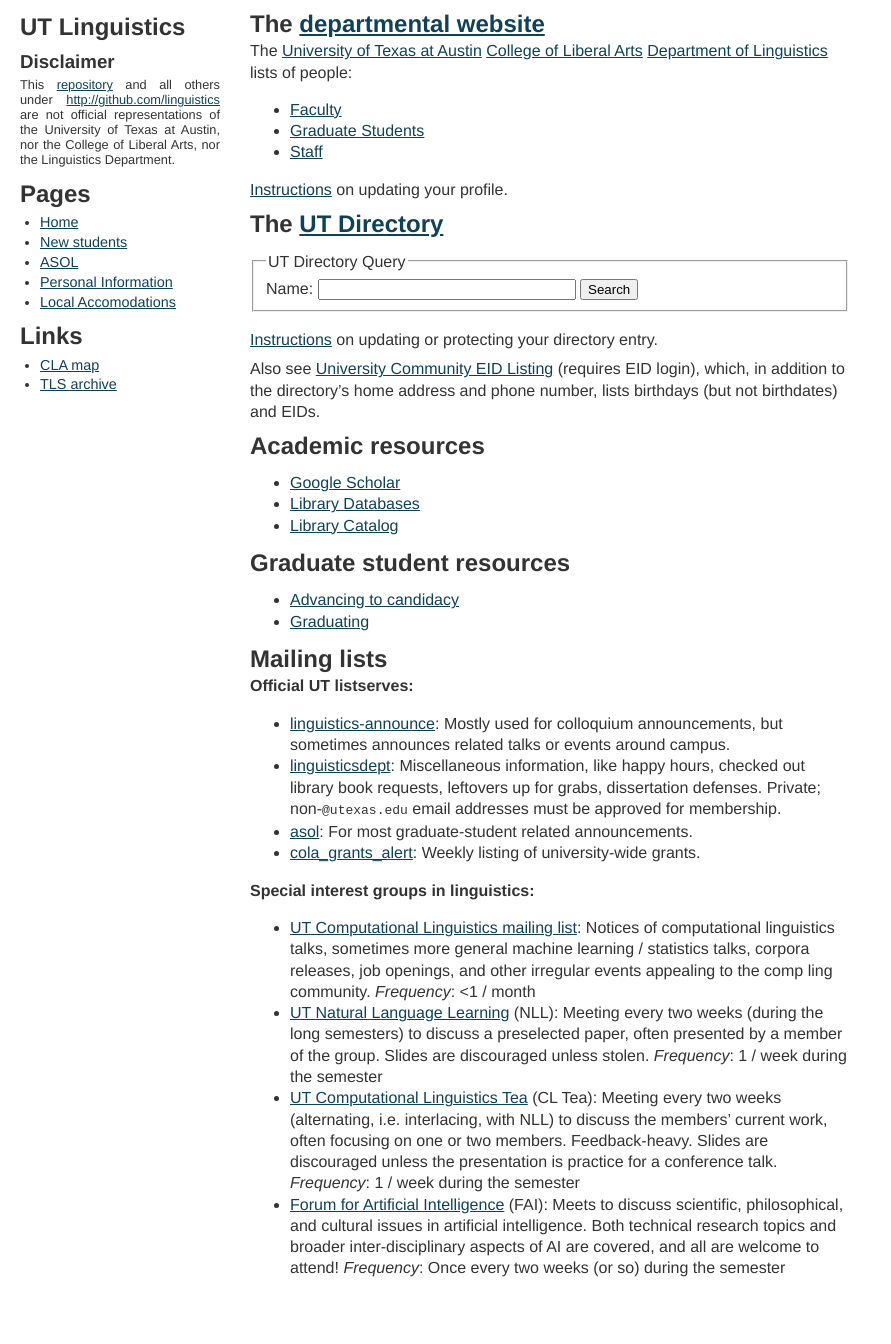
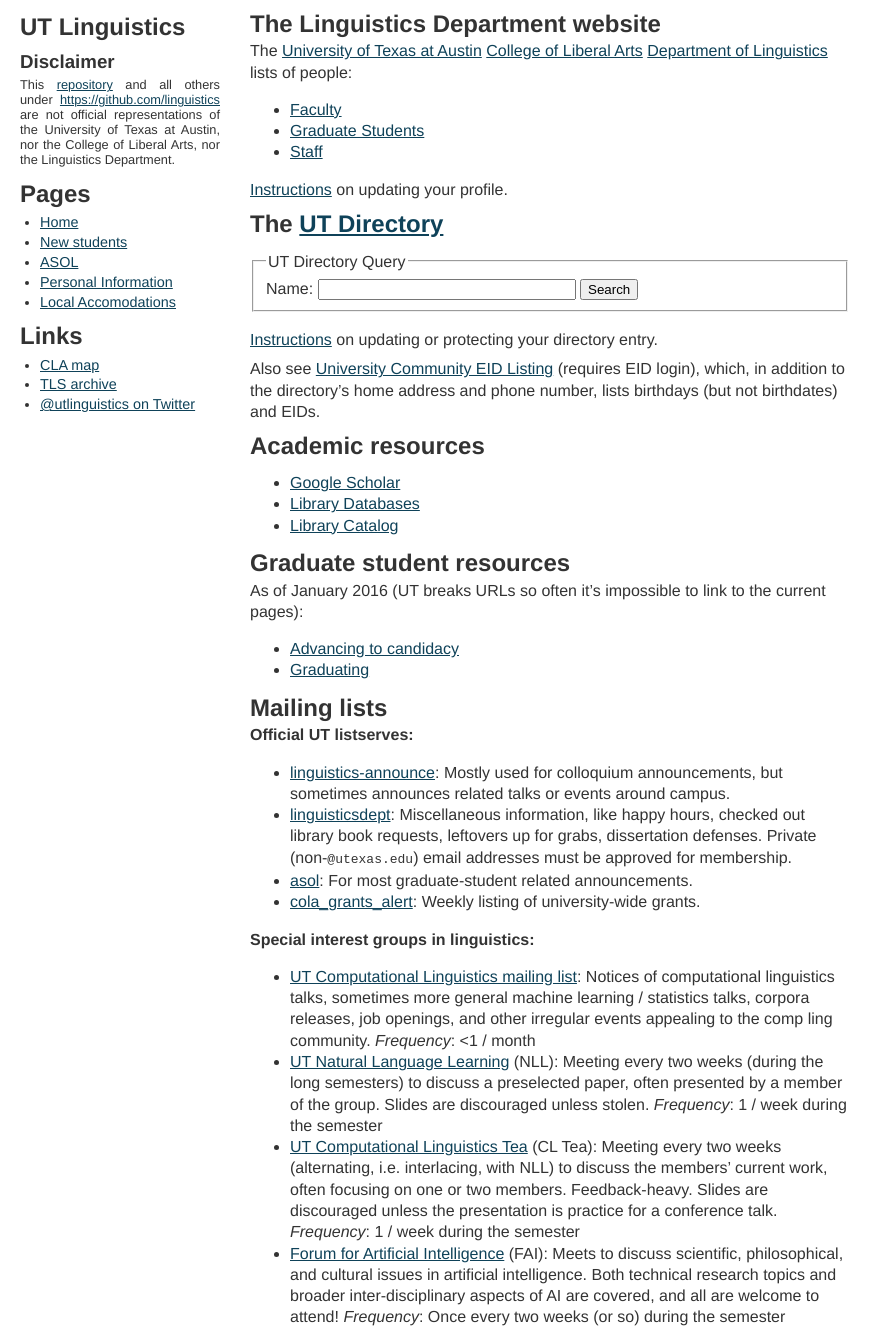
Before and after one commit to linguistics/linguistics.github.io, a Jekyll site: the page built from index.md, in a window 1280 px wide and 1344 px high. Shown: the whole window, without its empty margins (0-891 px from the left). Built offline with Jekyll 4.4.1, drawn with Linux system fonts in a browser that asks for light colours.

Commit message:
Fix a lot of links, since UT doesn't care about linkrot

```diff
--- a/_layouts/default.html
+++ b/_layouts/default.html
@@ -9,7 +9,7 @@
     <h1>UT Linguistics</h1>
 
     <h3>Disclaimer</h3>
-    <p>This <a href="https://github.com/linguistics/linguistics.github.io">repository</a> and all others under <a href="https://github.com/linguistics">http://github.com/linguistics</a> are not official representations of the University of Texas at Austin, nor the College of Liberal Arts, nor the Linguistics Department.</p>
+    <p>This <a href="https://github.com/linguistics/linguistics.github.io">repository</a> and all others under <a href="https://github.com/linguistics">https://github.com/linguistics</a> are not official representations of the University of Texas at Austin, nor the College of Liberal Arts, nor the Linguistics Department.</p>
 
     <h2>Pages</h2>
     <ul>
@@ -24,6 +24,7 @@
     <ul>
       <li><a href="//linguistics.github.io/cla/map">CLA map</a></li>
       <li><a href="//linguistics.github.io/tls/archive">TLS archive</a></li>
+      <li><a href="https://twitter.com/utlinguistics">@utlinguistics on Twitter</a></li>
     </ul>
   </nav>
   <article>
--- a/index.md
+++ b/index.md
@@ -1,20 +1,20 @@
 ---
 layout: default
 ---
-# The [departmental website](http://www.utexas.edu/cola/depts/linguistics)
+# The Linguistics Department website
 
-The [University of Texas at Austin](http://www.utexas.edu/) [College of Liberal Arts](http://www.utexas.edu/cola/) [Department of Linguistics](http://www.utexas.edu/cola/depts/linguistics) lists of people:
+The [University of Texas at Austin](https://www.utexas.edu/) [College of Liberal Arts](https://liberalarts.utexas.edu/index.php) [Department of Linguistics](https://liberalarts.utexas.edu/linguistics/) lists of people:
 
-* [Faculty](http://www.utexas.edu/cola/depts/linguistics/faculty/list.php)
-* [Graduate Students](http://www.utexas.edu/cola/depts/linguistics/graduate_programs/gradstudents/list.php)
-* [Staff](http://www.utexas.edu/cola/depts/linguistics/staff/list.php)
+* [Faculty](https://liberalarts.utexas.edu/linguistics/faculty/index.php)
+* [Graduate Students](https://liberalarts.utexas.edu/linguistics/graduate/gradstudents/list.php)
+* [Staff](https://liberalarts.utexas.edu/linguistics/staff.php)
 
 [Instructions](/personal-information#profile) on updating your profile.
 
 
 # The [UT Directory](http://www.utexas.edu/directory/)
 
-<form action="http://www.utexas.edu/directory/index.php" method="get">
+<form action="https://directory.utexas.edu/index.php" method="get">
   <fieldset>
     <legend>UT Directory Query</legend>
 
@@ -36,8 +36,10 @@
 
 # Graduate student resources
 
-* [Advancing to candidacy](http://www.utexas.edu/ogs/pdn/candidacy.html)
-* [Graduating](http://www.utexas.edu/ogs/pdn/deadlines/doc_fall.html)
+As of January 2016 (UT breaks URLs so often it's impossible to link to the current pages):
+
+* [Advancing to candidacy](https://web.archive.org/web/20160120225524/http://www.utexas.edu/ogs/pdn/candidacy.html)
+* [Graduating](https://web.archive.org/web/20160111174519/http://www.utexas.edu/ogs/pdn/deadlines/doc_fall.html)
 
 
 # Mailing lists
@@ -45,7 +47,7 @@
 **Official UT listserves:**
 
 * [linguistics-announce](https://utlists.utexas.edu/sympa/info/linguistics-announce): Mostly used for colloquium announcements, but sometimes announces related talks or events around campus.
-* [linguisticsdept](https://utlists.utexas.edu/sympa/info/linguisticsdept): Miscellaneous information, like happy hours, checked out library book requests, leftovers up for grabs, dissertation defenses. Private; non-`@utexas.edu` email addresses must be approved for membership.
+* [linguisticsdept](https://utlists.utexas.edu/sympa/info/linguisticsdept): Miscellaneous information, like happy hours, checked out library book requests, leftovers up for grabs, dissertation defenses. Private (non-`@utexas.edu`) email addresses must be approved for membership.
 * [asol](https://utlists.utexas.edu/sympa/info/asol): For most graduate-student related announcements.
 * [cola_grants_alert](https://utlists.utexas.edu/sympa/info/cola_grants_alert): Weekly listing of university-wide grants.
 
```
Also changed, not shown: personal-information.md (+12 -6 lines), README.md.
